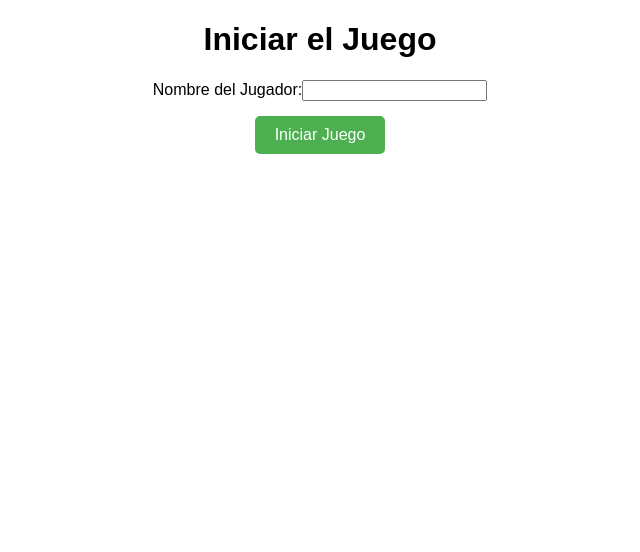
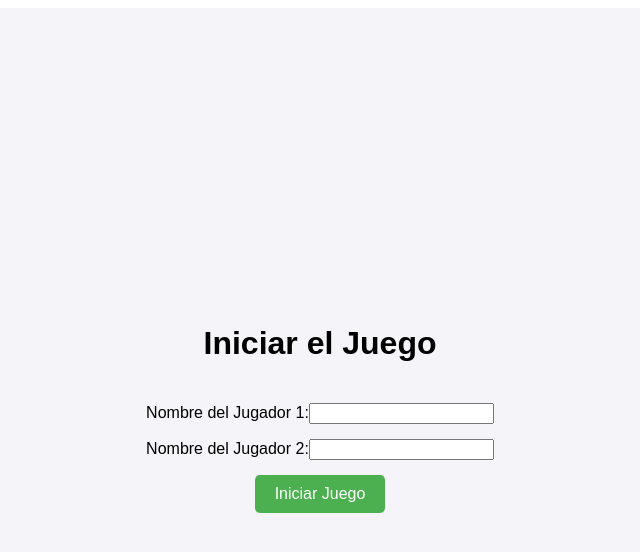
Before and after one commit to PioIX/2024-TPFinal-G01, a Next.js app: page /game in a window 1280 px wide. Shown: the top 552 px of the page, without its empty margins (320-960 px from the left). Built offline with nearby package versions, Linux system fonts and the light colour scheme.

Commit message:
PULL ORIGIN
haaj

```diff
--- a/src/app/game/page.js
+++ b/src/app/game/page.js
@@ -69,7 +69,8 @@ class Paddle {
 }
 
 const Game = () => {
-  const [playerName, setPlayerName] = useState("");
+  const [player1Name, setPlayer1Name] = useState("");
+  const [player2Name, setPlayer2Name] = useState("");
   const [error, setError] = useState("");
   const [gameStarted, setGameStarted] = useState(false);
   const [waitingForRestart, setWaitingForRestart] = useState(false);
@@ -80,10 +81,11 @@ const Game = () => {
   const [gameOver, setGameOver] = useState(false);
   const canvasRef = useRef(null);
 
+  // Función que maneja el inicio del juego
   const handleStartGame = (e) => {
     e.preventDefault();
-    if (playerName.trim() === "") {
-      setError("Por favor, ingresa tu nombre.");
+    if (player1Name.trim() === "" || player2Name.trim() === "") {
+      setError("Por favor, ingresa los nombres de ambos jugadores.");
       return;
     }
     setError("");
@@ -91,6 +93,7 @@ const Game = () => {
     resetGame();
   };
 
+  // Función para reiniciar el juego
   const resetGame = () => {
     setPlayer1(new Paddle(20));
     setPlayer2(new Paddle(CANVAS_WIDTH - 30));
@@ -100,22 +103,27 @@ const Game = () => {
     setWaitingForRestart(false);
   };
 
+  // Función para verificar colisiones de la pelota con las palas y las paredes
   const checkCollisions = () => {
+    // Colisiones con las paredes superior e inferior
     if (ball.y + ball.dy > CANVAS_HEIGHT - ball.radius || ball.y + ball.dy < ball.radius) {
       ball.dy = -ball.dy;
     }
 
+    // Colisión con la paleta del jugador 1
     if (ball.x - ball.radius < player1.x + player1.width && ball.y > player1.y && ball.y < player1.y + player1.height) {
       ball.dx = -ball.dx;
       ball.x = player1.x + player1.width + ball.radius;
     }
 
+    // Colisión con la paleta del jugador 2
     if (ball.x + ball.radius > player2.x && ball.y > player2.y && ball.y < player2.y + player2.height) {
       ball.dx = -ball.dx;
       ball.x = player2.x - ball.radius;
     }
   };
 
+  // Función para actualizar el marcador
   const updateScores = () => {
     if (ball.x + ball.radius > CANVAS_WIDTH) {
       setScores(prevScores => ({ ...prevScores, player1: prevScores.player1 + 1 }));
@@ -128,8 +136,11 @@ const Game = () => {
     }
   };
 
+  // Función de dibujo que se llama en cada fotograma
   const draw = useCallback(() => {
-    const context = canvasRef.current.getContext("2d");
+    const context = canvasRef.current?.getContext("2d");
+    if (!context) return; // Asegúrate de que el contexto está disponible
+
     context.clearRect(0, 0, CANVAS_WIDTH, CANVAS_HEIGHT);
     player1.draw(context);
     player2.draw(context);
@@ -146,6 +157,7 @@ const Game = () => {
     requestAnimationFrame(draw);
   }, [ball, player1, player2, scores]);
 
+  // Efecto que inicializa el juego y maneja las teclas
   useEffect(() => {
     if (!gameStarted) return;
 
@@ -159,15 +171,34 @@ const Game = () => {
         return;
       }
 
-      if (e.key === "ArrowUp") player1.move("up");
-      if (e.key === "ArrowDown") player1.move("down");
-      if (e.key === "o") player2.move("up");
-      if (e.key === "l") player2.move("down");
+      // Movimiento independiente para cada jugador
+      if (e.key === "ArrowUp") {
+        player1.move("up");
+      }
+      if (e.key === "ArrowDown") {
+        player1.move("down");
+      }
+
+      if (e.key === "o") {
+        player2.move("up");
+      }
+      if (e.key === "l") {
+        player2.move("down");
+      }
     };
 
     window.addEventListener("keydown", handleKeyDown);
     return () => window.removeEventListener("keydown", handleKeyDown);
   }, [gameStarted, gameOver, waitingForRestart]);
+
+  useEffect(() => {
+    // Este effect garantiza que el canvas y el contexto estén listos antes de cualquier manipulación.
+    const canvas = canvasRef.current;
+    if (canvas) {
+      const context = canvas.getContext("2d");
+      // Puedes hacer cualquier preparación adicional con el contexto aquí si es necesario
+    }
+  }, []); // Este useEffect solo se ejecuta una vez cuando el componente se monta
 
   return (
     <div className={styles.container}>
@@ -176,12 +207,22 @@ const Game = () => {
       {!gameStarted && (
         <form onSubmit={handleStartGame} className={styles.form}>
           <div className={styles.formGroup}>
-            <label htmlFor="playerName">Nombre del Jugador:</label>
+            <label htmlFor="player1Name">Nombre del Jugador 1:</label>
             <input
               type="text"
-              id="playerName"
-              value={playerName}
-              onChange={(e) => setPlayerName(e.target.value)}
+              id="player1Name"
+              value={player1Name}
+              onChange={(e) => setPlayer1Name(e.target.value)}
+              required
+            />
+          </div>
+          <div className={styles.formGroup}>
+            <label htmlFor="player2Name">Nombre del Jugador 2:</label>
+            <input
+              type="text"
+              id="player2Name"
+              value={player2Name}
+              onChange={(e) => setPlayer2Name(e.target.value)}
               required
             />
           </div>
@@ -194,7 +235,7 @@ const Game = () => {
         <div className={styles.canvasContainer}>
           <canvas ref={canvasRef} width={CANVAS_WIDTH} height={CANVAS_HEIGHT} />
           <div className={styles.scoreboard}>
-            <h2>Player 1: {scores.player1} - Player 2: {scores.player2}</h2>
+            <h2>{player1Name} ({scores.player1}) - {player2Name} ({scores.player2})</h2>
           </div>
           {waitingForRestart && <p>Presiona Espacio para reiniciar la pelota</p>}
         </div>
@@ -202,7 +243,7 @@ const Game = () => {
       {gameOver && (
         <div className={styles.gameOver}>
           <h2>¡Juego Terminado!</h2>
-          <p>{scores.player1 >= SCORE_LIMIT ? "Player 1 ganó!" : "Player 2 ganó!"}</p>
+          <p>{scores.player1 >= SCORE_LIMIT ? `${player1Name} ganó!` : `${player2Name} ganó!`}</p>
           <button onClick={resetGame} className={styles.restartButton}>
             Reiniciar Juego
           </button>
--- a/src/app/game/page.module.css
+++ b/src/app/game/page.module.css
@@ -2,6 +2,12 @@
 .container {
   text-align: center;
   font-family: Arial, sans-serif;
+  display: flex;
+  flex-direction: column;
+  justify-content: center;
+  align-items: center;
+  height: 100vh;
+  background-color: #f4f4f9; /* Fondo suave para la página */
 }
 
 .form {
@@ -29,14 +35,18 @@
 .canvasContainer {
   position: relative;
   display: inline-block;
+  margin-top: 20px;
 }
 
 .scoreboard {
   margin-top: 10px;
+  font-size: 18px;
+  font-weight: bold;
 }
 
 .gameOver {
   margin-top: 20px;
+  color: #333;
 }
 
 .error {
@@ -49,7 +59,7 @@
 }
 
 /* Estilo de la cancha de ping pong */
-canvas {
+.canvas {
   background-color: #009688; /* Fondo verde para la cancha */
   border: 2px solid #FFFFFF; /* Borde blanco */
   border-radius: 8px;
```
